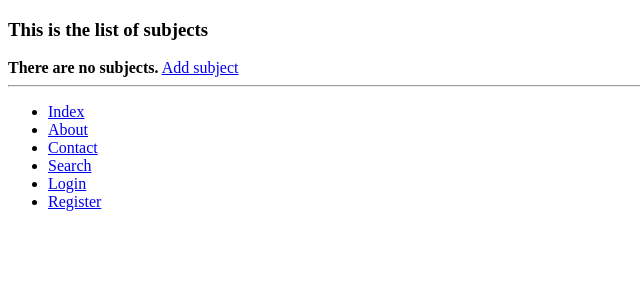
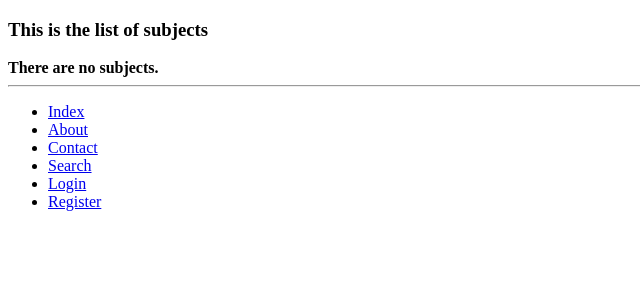
Before and after one commit to theycallmepeter/DreamTeamWAD2, a Django app: page /gliocas_app/subjects/ in a window 1280 px wide. Shown: the top 300 px of the page, without its empty margins (0-640 px from the left). Run offline with Django 3.2, Linux system fonts and the light colour scheme; data that the repository does not hold is empty.

Commit message:
removed link to add subject

```diff
--- a/Gliocas/templates/gliocas_app/subjects.html
+++ b/Gliocas/templates/gliocas_app/subjects.html
@@ -17,7 +17,7 @@
         {% else %}
             <strong>There are no subjects.</strong>
         {% endif %}
-        <a href="{% url 'add_subject'  %}"> Add subject </a>
+        <!-- <a href="{% url 'add_subject'  %}"> Add subject </a> -->
     </div>
 
 {% endblock %}
```
